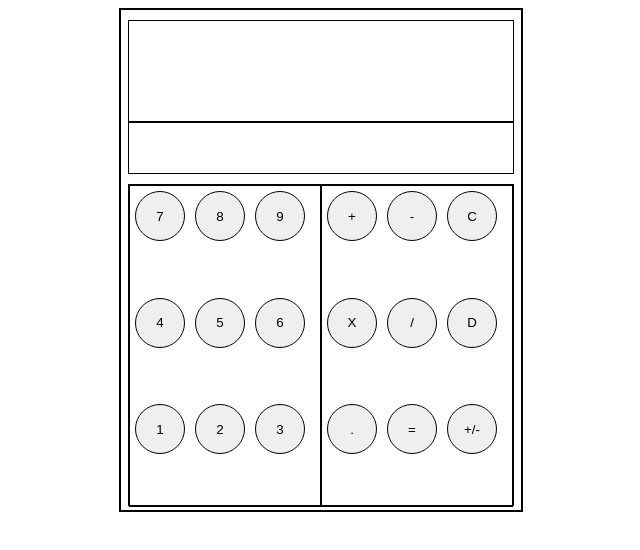
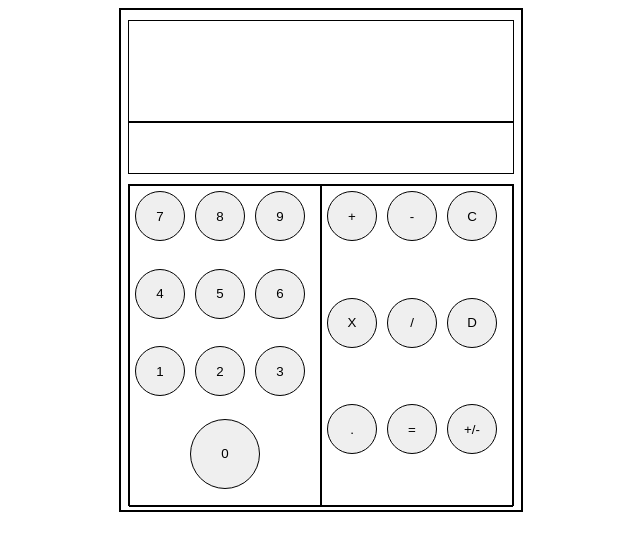
Before and after one commit to frankdin1/TOR-Calculator, a plain HTML site: page index.html in a window 1280 px wide. Shown: the whole page, without its empty margins (319-959 px from the left). Drawn offline with Linux system fonts and the light colour scheme.

Commit message:
Added a 'zero' button.

```diff
--- a/index.html
+++ b/index.html
@@ -29,6 +29,7 @@
                 <button id="one" class="num-buttons">1</button>
                 <button id="two" class="num-buttons">2</button>
                 <button id="three" class="num-buttons">3</button>
+                <button id="zero" class="num-buttons">0</button>
             </div>
             <div id="operators">
                 <button id="add" class="op-buttons">+</button>
--- a/style.css
+++ b/style.css
@@ -45,6 +45,13 @@
     border: 1px solid black;
 }
 
+#numbers #zero {
+    width: 70px;
+    height: 70px;
+    margin: 0 auto;
+    justify-content: center;
+}
+
 .num-buttons,
 .op-buttons {
     width: 50px;
```
